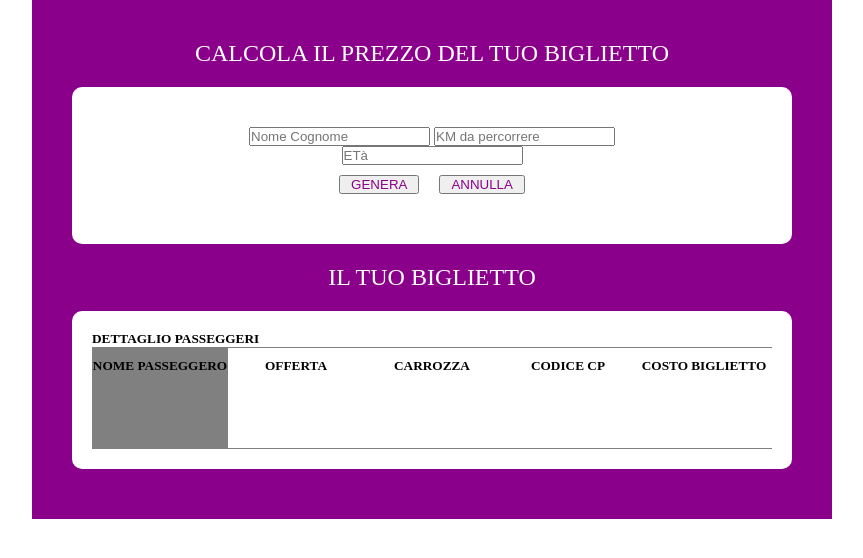
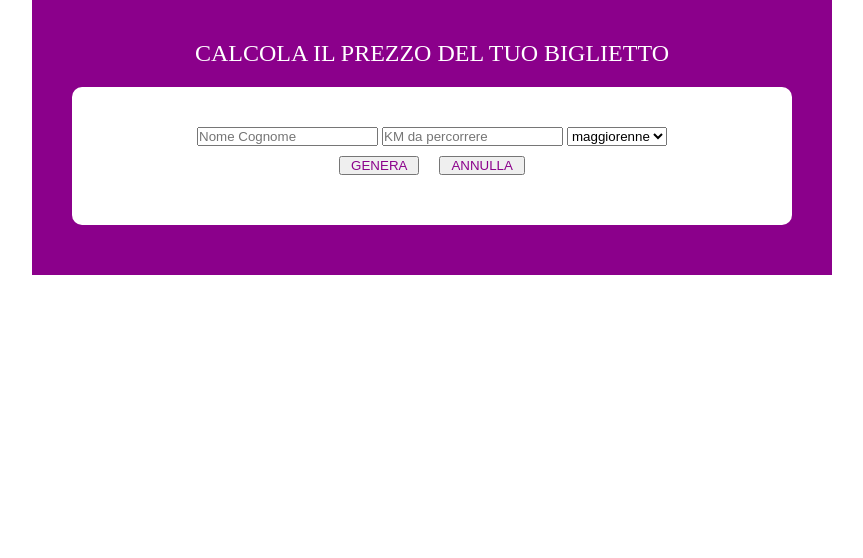
Before and after one commit to colmo0912/js-biglietto-treno-form, a plain HTML site: page index.html in a window 1280 px wide. Shown: the whole page, without its empty margins (208-1071 px from the left). Drawn offline with Linux system fonts and the light colour scheme.

Commit message:
ultima modifica

```diff
--- a/index.html
+++ b/index.html
@@ -11,34 +11,34 @@
 
     <div class="container">
 
-        <h2>CALCOLA IL PREZZO DEL TUO BIGLIETTO</h2>
+        <h2 id="ciao">CALCOLA IL PREZZO DEL TUO BIGLIETTO</h2>
 
         <div class="DatiUtente">
+
+                    <form action="" id="formUtente">
+                        <input type="text" id="nome" name="nome" placeholder="Nome Cognome">
+                        <input type="text" id="kmViaggio" name="kmViaggio" placeholder="KM da percorrere">
+                        <select id="selezionaEta" name="selezionaEta">
+                            <option id="maggiorenne" value="maggiorenne" name="maggiorenne">maggiorenne</option>
+                            <option id="minorenne" value="minorenne" name="minorenne">minorenne</option>
+                            <option id="over" value="over" name="over">Over 65</option>
+                        </select>
+
+                        <div class="imput_container">
+                            <button type="submit" id="btn_genera">GENERA</button>
+                            <button type="reset" id="btn_annulla">ANNULLA</button>
+                        </div>
+
+                    </form>
+        </div>
 
 
 
 
-                    <form action="" id="formUtente">
-                        <input type="text" id="nome" name="nome" placeholder="Nome Cognome">
-                        <input type="text" id="kmViaggio" name="kmViaggio" placeholder="KM da percorrere">
-                        <input type="text" id="eta" name="eta" placeholder="ETà">
-                        <div class="imput_container">
-                            <button>GENERA</button>
-                            <button>ANNULLA</button>
-                        </div>
-                    </form>
-
-
-
-
-
-
-
-        </div>
-
-        <h2>IL TUO BIGLIETTO</h2>
+        <div id="biglietto" class="hiddenTicket"><h2>IL TUO BIGLIETTO</h2>
 
             <div class="biglietto">
+
 
                 <h5>DETTAGLIO PASSEGGERI</h5>
 
@@ -47,36 +47,37 @@
 
                     <div class="biglietto_container_nome">
                         <div class="info_biglietto_top">
-                        <h5>NOME PASSEGGERO</h5>
+                            <h5 id="nomePasseggero">NOME PASSEGGERO</h5>
                         </div>
                         <div class="info_biglietto_bottom"></div>
                     </div>
                     <div class="biglietto_container_offerta">
                         <div class="info_biglietto_top">
-                        <h5>OFFERTA</h5>
+                            <h5>OFFERTA <p id="offerta"></p></h5>
                         </div>
                         <div class="info_biglietto_bottom"></div>
                     </div>
                     <div class="biglietto_container_carrozza">
                         <div class="info_biglietto_top">
-                        <h5>CARROZZA</h5>
+                            <h5 >CARROZZA <p id="carrozza"></p></h5>
                         </div>
                         <div class="info_biglietto_bottom"></div>
                     </div>
                     <div class="biglietto_container_CP">
                         <div class="info_biglietto_top">
-                        <h5>CODICE CP</h5>
+                            <h5>CODICE CP <p id="codiceCP"></p></h5>
                         </div>
                         <div class="info_biglietto_bottom"></div>
                     </div>
                     <div class="biglietto_container_costo">
                         <div class="info_biglietto_top">
-                        <h5>COSTO BIGLIETTO</h5>
+                            <h5> COSTO BIGLIETTO <p id="costoBiglietto"></p></h5>
                         </div>
                         <div class="info_biglietto_bottom"></div>
                     </div>
                 </div>
-
+            </div>
+        </div>
 
     </div>
 
```
Lines whose indentation alone changed are shown as unchanged.
